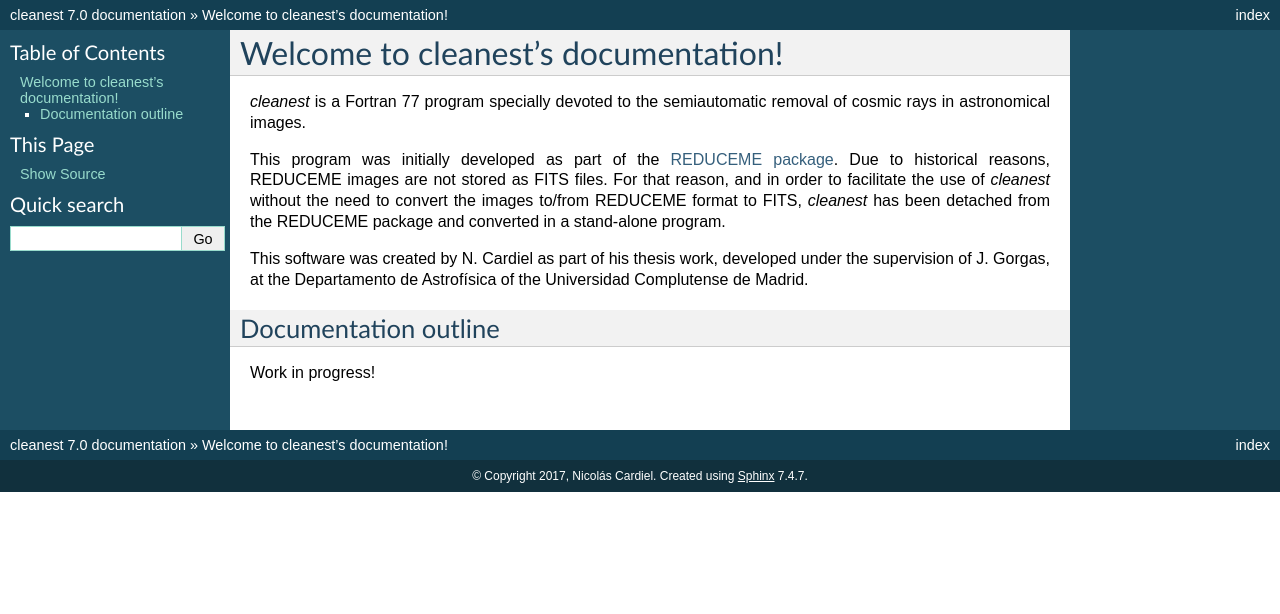
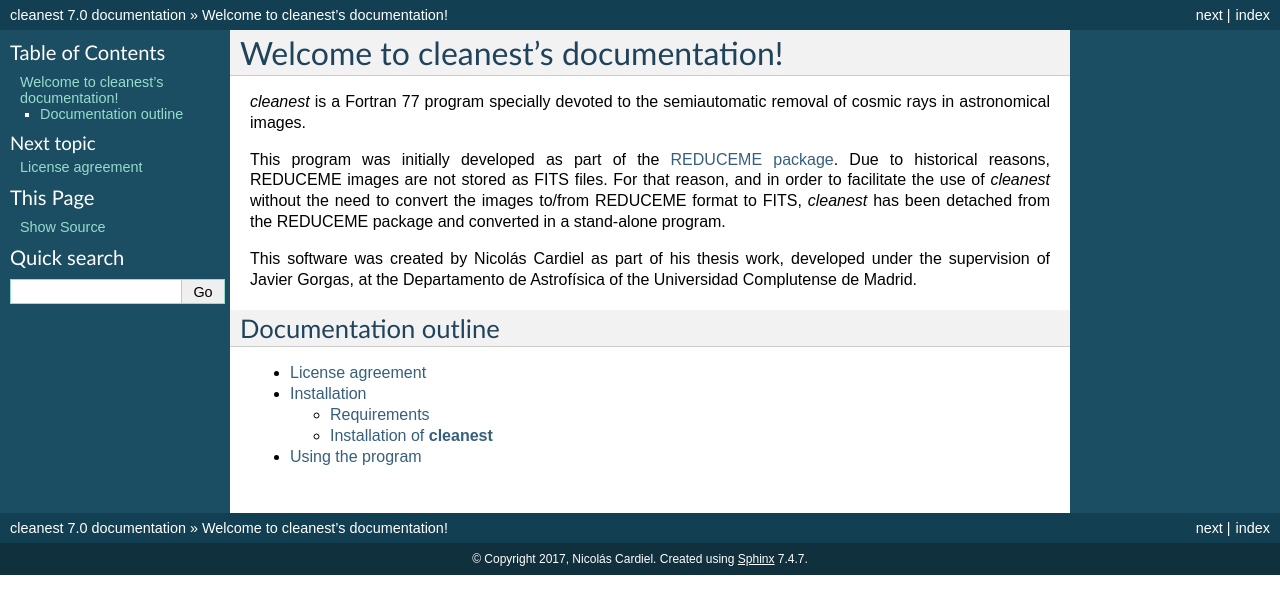
Before and after one commit to nicocardiel/cleanest, a Sphinx documentation site: the page built from docs/index.rst, in a window 1280 px wide. Shown: the top 614 px of the page. Built offline with Sphinx 7.4.7, drawn with Linux system fonts in a browser that asks for light colours; formulas are drawn with MathJax 3.

Commit message:
Include preliminary documentation

```diff
--- a/docs/index.rst
+++ b/docs/index.rst
@@ -17,14 +17,16 @@ facilitate the use of *cleanest* without the need to convert the images to/from
 REDUCEME format to FITS, *cleanest* has been detached from the REDUCEME package
 and converted in a stand-alone program.
 
-This software was created by N. Cardiel as part of his thesis work, developed
-under the supervision of J. Gorgas, at the Departamento de Astrofísica of the
-Universidad Complutense de Madrid.
+This software was created by Nicolás Cardiel as part of his thesis work,
+developed under the supervision of Javier Gorgas, at the Departamento de
+Astrofísica of the Universidad Complutense de Madrid.
 
 Documentation outline
 ---------------------
 
-Work in progress!
-
 .. toctree::
    :maxdepth: 2
+
+   license_agreement
+   installation
+   using_the_program
```
Also changed, not shown: docs/installation.rst (added, +82 -0 lines), docs/license_agreement.rst (added, +12 -0 lines), docs/using_the_program.rst (added, +8 -0 lines).
